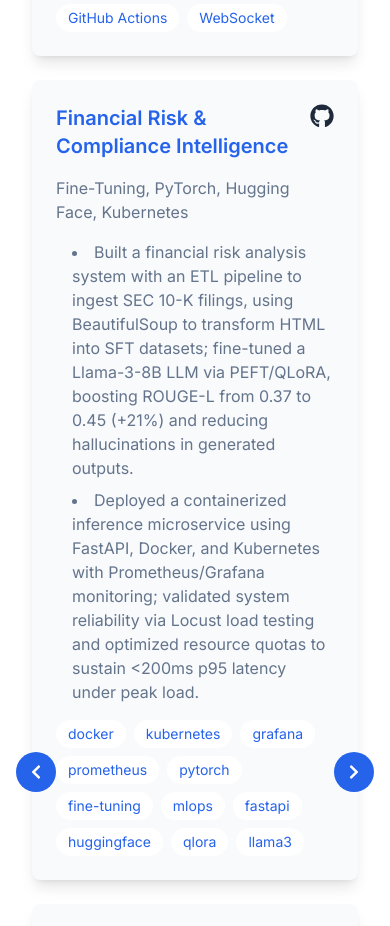
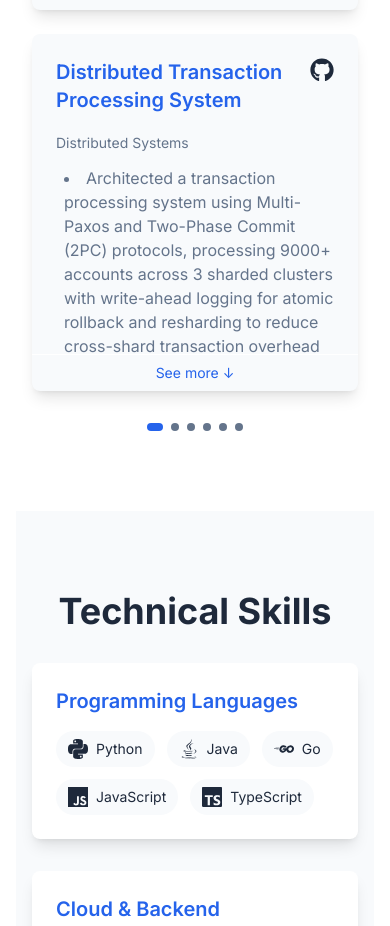
Before and after one commit to ShivamMishra1603/ShivamMishra1603.github.io, a React (Vite) app: page / in a window 390 px wide. Shown: the part 5382-6308 px from the top of the page. Built offline with nearby package versions, Linux system fonts and the light colour scheme.

Commit message:
Updated hamburger view and skills section

```diff
--- a/src/components/Navbar.tsx
+++ b/src/components/Navbar.tsx
@@ -73,7 +73,7 @@ const Navbar = ({ isMenuOpen, setIsMenuOpen }: NavbarProps) => {
         {/* Mobile Menu */}
         {isMenuOpen && (
           <div className="md:hidden">
-            <div className="px-2 pt-2 pb-3 space-y-1">
+            <div className="px-2 pt-2 pb-3 space-y-1 bg-primary rounded-b-lg shadow-lg">
               {navLinks.map((link) => (
                 <Link
                   key={link.name}
--- a/src/components/Projects.tsx
+++ b/src/components/Projects.tsx
@@ -183,21 +183,34 @@ const Projects = () => {
   ]
 
   const [currentPage, setCurrentPage] = useState(0)
-  const projectsPerPage = 4
+  const [expandedCards, setExpandedCards] = useState<Set<number>>(new Set())
+  const projectsPerPage = 3
   const totalPages = Math.ceil(projects.length / projectsPerPage)
 
   const nextPage = () => {
     setCurrentPage((prev) => (prev + 1) % totalPages)
+    setExpandedCards(new Set())
   }
 
   const prevPage = () => {
     setCurrentPage((prev) => (prev - 1 + totalPages) % totalPages)
+    setExpandedCards(new Set())
+  }
+
+  const toggleExpanded = (index: number) => {
+    setExpandedCards((prev) => {
+      const next = new Set(prev)
+      next.has(index) ? next.delete(index) : next.add(index)
+      return next
+    })
   }
 
   const visibleProjects = projects.slice(
     currentPage * projectsPerPage,
     (currentPage + 1) * projectsPerPage
   )
+
+  const COLLAPSED_HEIGHT = 320
 
   return (
     <section id="projects" className="py-20">
@@ -222,16 +235,24 @@ const Projects = () => {
             <FaChevronRight />
           </button>
 
-          <div className="grid grid-cols-1 md:grid-cols-2 lg:grid-cols-4 gap-6">
-            {visibleProjects.map((project, index) => (
+          <div className="grid grid-cols-1 md:grid-cols-2 lg:grid-cols-3 gap-6">
+            {visibleProjects.map((project, index) => {
+              const isExpanded = expandedCards.has(index)
+              return (
                 <motion.div
                   key={index}
                   initial={{ opacity: 0, y: 20 }}
                   whileInView={{ opacity: 1, y: 0 }}
                   transition={{ duration: 0.5, delay: index * 0.1 }}
                   viewport={{ once: true }}
-                className="bg-tertiary p-6 rounded-lg shadow-lg flex flex-col h-full"
+                  className="bg-tertiary rounded-lg shadow-lg flex flex-col"
                 >
+                  {/* Collapsible content area */}
+                  <div
+                    className="overflow-hidden transition-all duration-300 ease-in-out"
+                    style={{ height: isExpanded ? 'auto' : `${COLLAPSED_HEIGHT}px` }}
+                  >
+                    <div className="p-6">
                       <div className="flex justify-between items-start mb-4">
                         <h3 className="text-xl font-semibold text-secondary">{project.title}</h3>
                         {project.github && (
@@ -239,21 +260,21 @@ const Projects = () => {
                             href={project.github}
                             target="_blank"
                             rel="noopener noreferrer"
-                      className="text-2xl hover:text-secondary transition-colors"
+                            className="text-2xl hover:text-secondary transition-colors ml-2 shrink-0"
                           >
                             <FaGithub />
                           </a>
                         )}
                       </div>
-                <div className="mb-4">
-                  <span className="text-textSecondary">{project.category}</span>
+                      <div className="mb-3">
+                        <span className="text-textSecondary text-sm">{project.category}</span>
                       </div>
-                <ul className="list-disc list-inside space-y-2 text-textSecondary mb-4 flex-grow">
+                      <ul className="list-disc list-inside space-y-2 text-textSecondary mb-4">
                         {project.description.map((desc, idx) => (
-                    <li key={idx} className="pl-4">{desc}</li>
+                          <li key={idx} className="pl-2">{desc}</li>
                         ))}
                       </ul>
-                <div className="flex flex-wrap gap-2 mt-auto">
+                      <div className="flex flex-wrap gap-2">
                         {project.technologies.map((tech, idx) => (
                           <span
                             key={idx}
@@ -263,8 +284,19 @@ const Projects = () => {
                           </span>
                         ))}
                       </div>
+                    </div>
+                  </div>
+
+                  {/* See more / See less */}
+                  <button
+                    onClick={() => toggleExpanded(index)}
+                    className="w-full py-2 text-sm text-secondary hover:opacity-70 transition-opacity border-t border-primary"
+                  >
+                    {isExpanded ? 'See less ↑' : 'See more ↓'}
+                  </button>
                 </motion.div>
-            ))}
+              )
+            })}
           </div>
 
           {totalPages > 1 && (
@@ -272,7 +304,7 @@ const Projects = () => {
               {Array.from({ length: totalPages }, (_, i) => (
                 <button
                   key={i}
-                  onClick={() => setCurrentPage(i)}
+                  onClick={() => { setCurrentPage(i); setExpandedCards(new Set()) }}
                   className={`w-2 h-2 rounded-full transition-all ${
                     currentPage === i ? 'bg-secondary w-4' : 'bg-textSecondary'
                   }`}
--- a/src/components/Skills.tsx
+++ b/src/components/Skills.tsx
@@ -1,125 +1,90 @@
 import { motion } from 'framer-motion'
 import {
-  SiHtml5,
-  SiCss3,
   SiJavascript,
   SiTypescript,
   SiReact,
   SiNodedotjs,
-  SiExpress,
   SiMongodb,
   SiPython,
   SiGit,
   SiGithub,
-  SiPostman,
-  SiVercel,
-  SiFigma,
-  SiCplusplus,
   SiPytorch,
   SiPandas,
   SiNumpy,
   SiScikitlearn,
   SiPostgresql,
-  SiJquery,
-  SiJson,
-  SiAppian,
   SiAmazon,
-  SiStreamlit,
-  SiFlask,
   SiDocker,
   SiNginx,
   SiHuggingface,
   SiGithubactions,
-  SiGooglecloud,
-  SiTailwindcss
+  SiGo,
+  SiFastapi,
+  SiApachekafka,
+  SiRedis,
+  SiKubernetes,
+  SiTerraform,
+  SiJenkins,
+  SiElasticsearch,
+  SiSpringboot,
+  SiNextdotjs,
 } from 'react-icons/si'
 import { FaJava, FaCode } from 'react-icons/fa'
 
 const Skills = () => {
   const skillCategories = [
     {
-      title: "Programming Languages & Frameworks",
+      title: "Programming Languages",
       skills: [
         { name: "Python", icon: <SiPython /> },
-        { name: "C++", icon: <SiCplusplus /> },
         { name: "Java", icon: <FaJava /> },
-        { name: "PyTorch", icon: <SiPytorch /> },
-        { name: "Pandas", icon: <SiPandas /> },
-        { name: "NumPy", icon: <SiNumpy /> },
-        { name: "Scikit-learn", icon: <SiScikitlearn /> }
+        { name: "Go", icon: <SiGo /> },
+        { name: "JavaScript", icon: <SiJavascript /> },
+        { name: "TypeScript", icon: <SiTypescript /> },
       ]
     },
     {
-      title: "Web Technology",
+      title: "Cloud & Backend",
       skills: [
-        { name: "HTML", icon: <SiHtml5 /> },
-        { name: "CSS", icon: <SiCss3 /> },
-        { name: "Tailwind CSS", icon: <SiTailwindcss /> },
-        { name: "JavaScript", icon: <SiJavascript /> },
-        { name: "TypeScript", icon: <SiTypescript /> },
+        { name: "AWS", icon: <SiAmazon /> },
+        { name: "FastAPI", icon: <SiFastapi /> },
         { name: "Node.js", icon: <SiNodedotjs /> },
-        { name: "jQuery", icon: <SiJquery /> },
-        { name: "JSON", icon: <SiJson /> },
-        { name: "React.js", icon: <SiReact /> },
-        { name: "Express.js", icon: <SiExpress /> }
+        { name: "Apache Kafka", icon: <SiApachekafka /> },
+        { name: "PostgreSQL", icon: <SiPostgresql /> },
+        { name: "MongoDB", icon: <SiMongodb /> },
+        { name: "Redis", icon: <SiRedis /> },
+        { name: "Spring Boot", icon: <SiSpringboot /> },
       ]
     },
     {
-      title: "AI/ML & LLM",
+      title: "Infrastructure & DevOps",
       skills: [
-        { name: "Google Gemini", icon: <SiGooglecloud /> },
-        { name: "LangChain", icon: <FaCode /> },
-        { name: "Hugging Face", icon: <SiHuggingface /> },
-        { name: "FAISS", icon: <FaCode /> },
-        { name: "RAG", icon: <FaCode /> }
+        { name: "Docker", icon: <SiDocker /> },
+        { name: "Kubernetes", icon: <SiKubernetes /> },
+        { name: "Terraform", icon: <SiTerraform /> },
+        { name: "Nginx", icon: <SiNginx /> },
+        { name: "Jenkins", icon: <SiJenkins /> },
+        { name: "Git", icon: <SiGit /> },
+        { name: "GitHub Actions", icon: <SiGithubactions /> },
+        { name: "ELK Stack", icon: <SiElasticsearch /> },
       ]
     },
     {
-      title: "Data Apps & Visualization",
+      title: "AI/ML & Frameworks",
       skills: [
-        { name: "Streamlit", icon: <SiStreamlit /> },
-        { name: "Flask", icon: <SiFlask /> },
-        { name: "Plotly", icon: <FaCode /> }
+        { name: "PyTorch", icon: <SiPytorch /> },
+        { name: "LangGraph", icon: <FaCode /> },
+        { name: "LangChain", icon: <FaCode /> },
+        { name: "NumPy", icon: <SiNumpy /> },
+        { name: "Pandas", icon: <SiPandas /> },
+        { name: "Hugging Face", icon: <SiHuggingface /> },
+        { name: "ChromaDB", icon: <FaCode /> },
+        { name: "Scikit-learn", icon: <SiScikitlearn /> },
+        { name: "React", icon: <SiReact /> },
+        { name: "Next.js", icon: <SiNextdotjs /> },
+        { name: "GitHub", icon: <SiGithub /> },
       ]
     },
-    {
-      title: "DevOps & Deployment",
-      skills: [
-        { name: "Docker", icon: <SiDocker /> },
-        { name: "Nginx", icon: <SiNginx /> },
-        { name: "GitHub Actions", icon: <SiGithubactions /> },
-        { name: "CI/CD", icon: <FaCode /> }
-      ]
-    },
-    {
-      title: "Geospatial",
-      skills: [
-        { name: "GeoPandas", icon: <SiPandas /> },
-        { name: "Folium", icon: <FaCode /> },
-        { name: "Shapely", icon: <FaCode /> }
-      ]
-    },
-    {
-      title: "Database",
-      skills: [
-        { name: "MongoDB", icon: <SiMongodb /> },
-        { name: "PostgreSQL", icon: <SiPostgresql /> }
-      ]
-    },
-    {
-      title: "Tools & Software",
-      skills: [
-        { name: "Git", icon: <SiGit /> },
-        { name: "Github", icon: <SiGithub /> },
-        { name: "AWS", icon: <SiAmazon /> },
-        { name: "VS Code", icon: <FaCode /> },
-        { name: "Postman", icon: <SiPostman /> },
-        { name: "Vercel", icon: <SiVercel /> },
-        { name: "Render", icon: <FaCode /> },
-        { name: "Figma", icon: <SiFigma /> },
-        { name: "Appian", icon: <SiAppian /> }
-      ]
-    }
   ]
 
   return (
```
Lines whose indentation alone changed are shown as unchanged.
